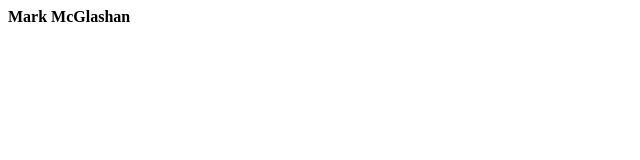
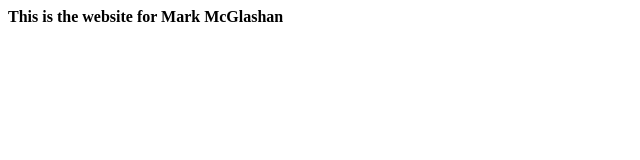
Before and after one commit to MarkMcGlashan/MarkMcGlashan.github.io, a plain HTML site: page index.html in a window 1280 px wide. Shown: the whole page, without its empty margins (0-640 px from the left). Drawn offline with Linux system fonts and the light colour scheme.

Commit message:
Update index.html

```diff
--- a/index.html
+++ b/index.html
@@ -1,5 +1,10 @@
-<html>
+<!DOCTYPE HTML>
+<html lang="en">
+  <head>
+    <title>Mark McGlashan</title>
+  </head>
+
   <body>
-    <b>Mark McGlashan</b>
+    <b>This is the website for Mark McGlashan</b>
   </body>
 </html>
```
